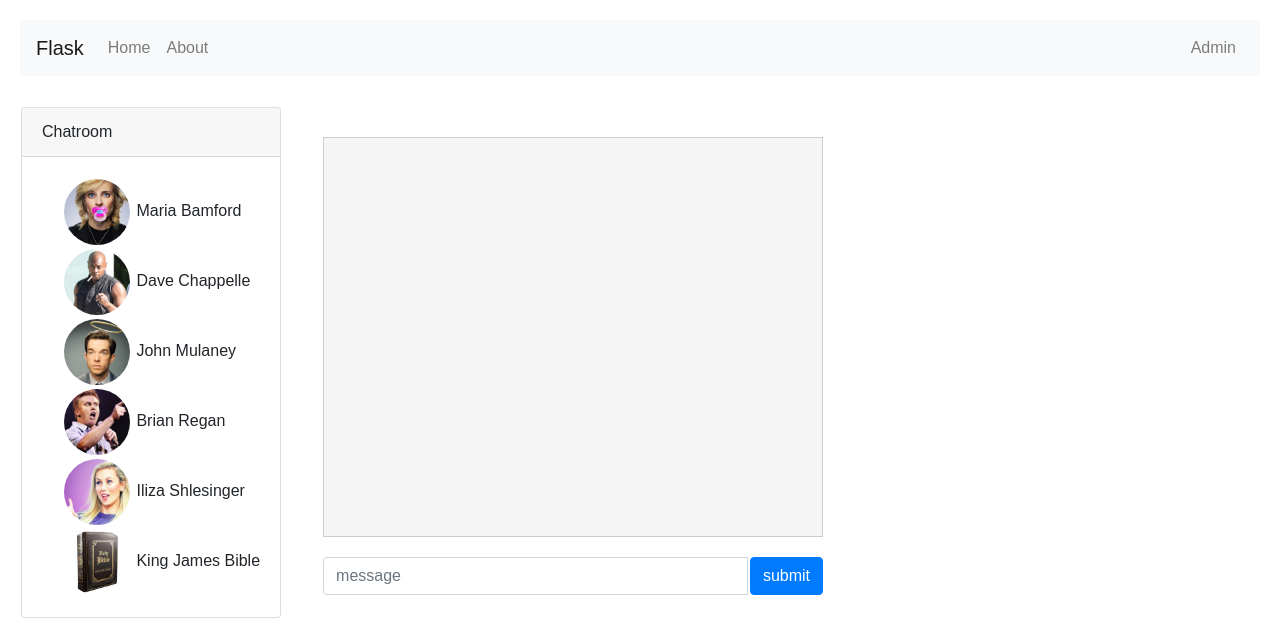
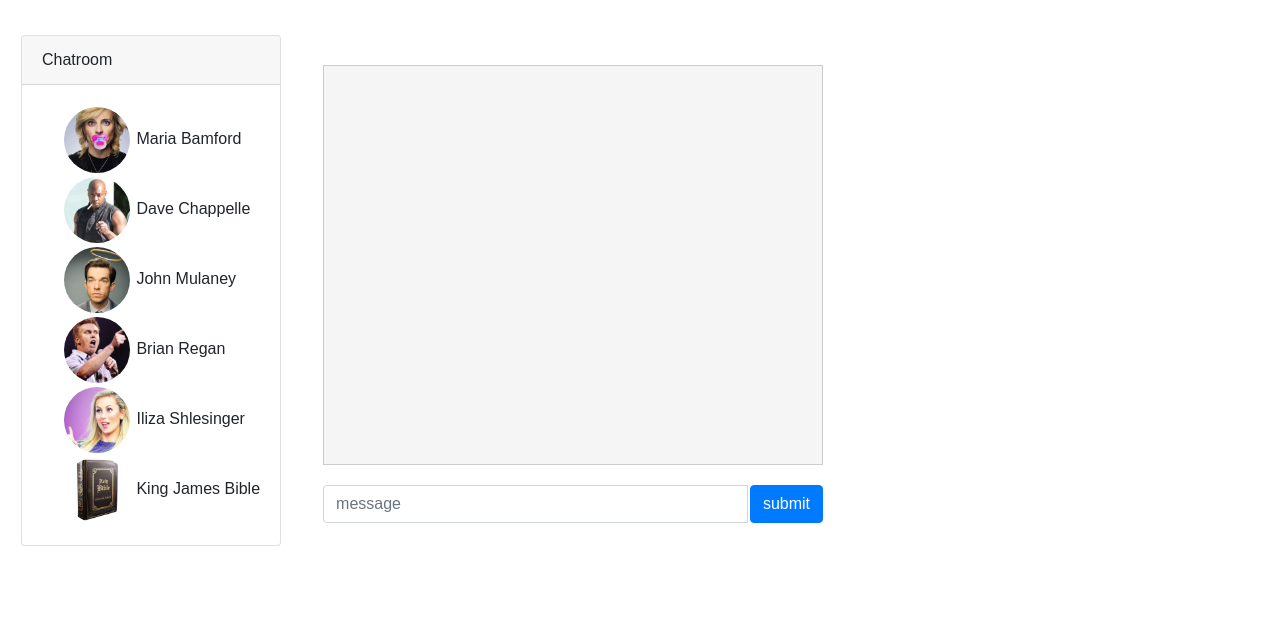
Before and after one commit to carsayao/lonr, a Flask app: page / in a window 1280 px wide. Shown: the top 631 px of the page. Run offline with Flask 2, Linux system fonts and the light colour scheme; some libraries are stand-ins or nearby versions.

Commit message:
paths/pics

```diff
--- a/run.py
+++ b/run.py
@@ -29,6 +29,7 @@
 @socketio.on("disconnect")
 def test_disconnect():
     print("\t[!] Client disconnected")
+    send('disconnect')
 
 if __name__ == "__main__":
     socketio.run(app)
--- a/static/js/script.js
+++ b/static/js/script.js
@@ -21,7 +21,7 @@
                               + ": </strong>" + data.text + "</p>");
 });
 
-socket.on('clientDisconnect', data => {
+socket.on('disconnect', data => {
     console.log(getTime(), 'clientDisconnect');
     $('#chat-messages').prepend("<p>" + "disconnect" + "</p>");
 });
--- a/templates/public/templates/public_template.html
+++ b/templates/public/templates/public_template.html
@@ -14,34 +14,6 @@
     </head>
     <body>
 
-        <nav class="navbar navbar-expand-lg navbar-light bg-light mb-3">
-            <a class="navbar-brand" href="#">Flask</a>
-            <button class="navbar-toggler" type="button" data-toggle="collapse" data-target="#navbarNav" aria-controls="navbarNav" aria-expanded="false" aria-label="Toggle navigation">
-                <span class="navbar-toggler-icon"></span>
-            </button>
-
-            <div class="collapse navbar-collapse" id="navbarNav">
-                <ul class="navbar-nav">
-                    <li class="nav-item">
-                        <a class="nav-link" href="/">Home</a>
-                    </li>
-                    <li class="nav-item">
-                        <a class="nav-link" href="/about">About</a>
-                    </li>
-                </ul>
-            </div>
-
-            <div class="collapse navbar-collapse" id="navbarNav">
-                <ul class="navbar-nav ml-auto">
-                    <li class="nav-item">
-                        <a class="nav-link" href="/admin/dashboard">Admin</a>
-                    </li>
-                </ul>
-            </div>
-
-        </nav>
-
-
         <main>
         {% block main %}{% endblock %}
         </main>
```
Also changed, not shown: TODO.md (added, +19 -0 lines), lonr.png (added).
